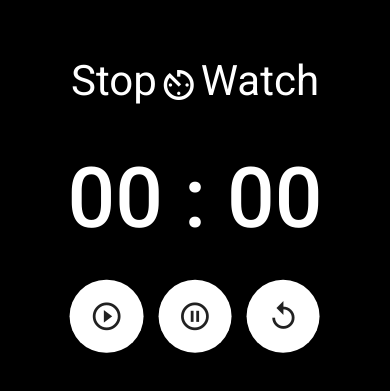
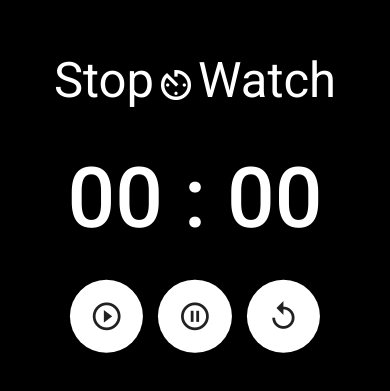
Before and after one commit to rumanstheddy/Ang-Stop-Watch, an Angular app: page / in a window 390 px wide. Shown: the part 213-604 px from the top of the page. Built offline with nearby package versions, Linux system fonts and the light colour scheme.

Commit message:
changed styling

```diff
--- a/src/app/app.component.scss
+++ b/src/app/app.component.scss
@@ -28,7 +28,7 @@
 
 @media (max-width: 600px) {
   .title {
-    font-size: 3em;
+    font-size: 3.5em;
   }
 
   .mat-icon {
```
